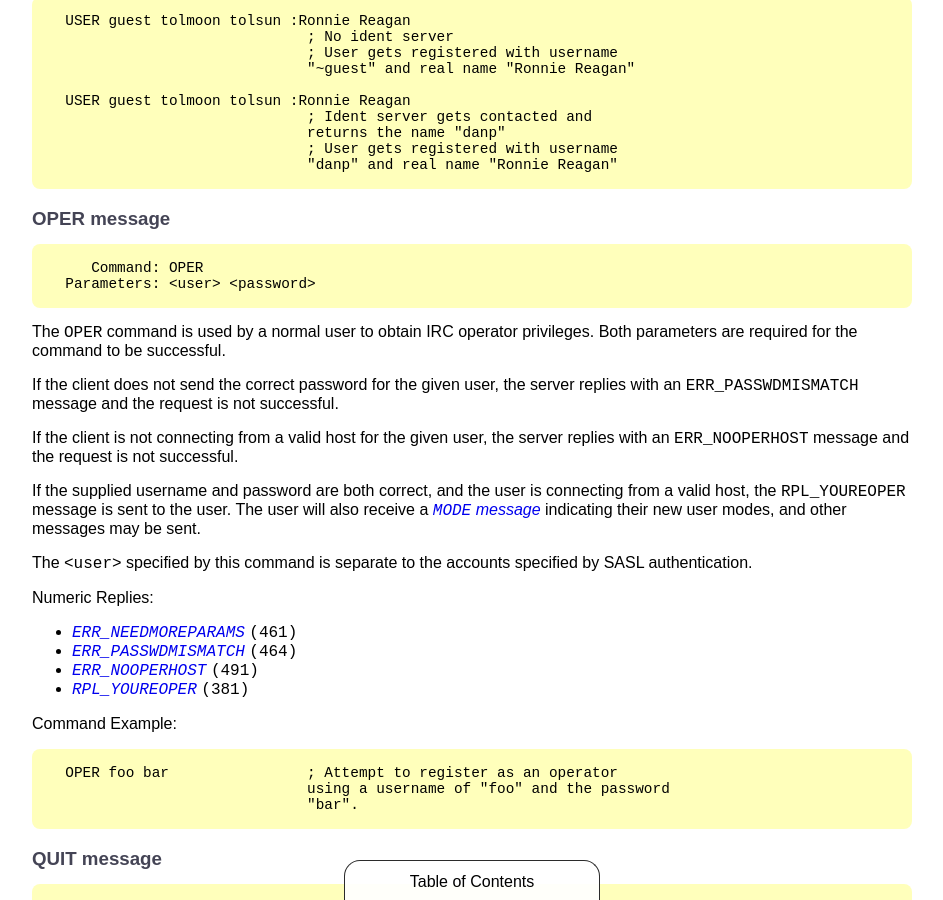
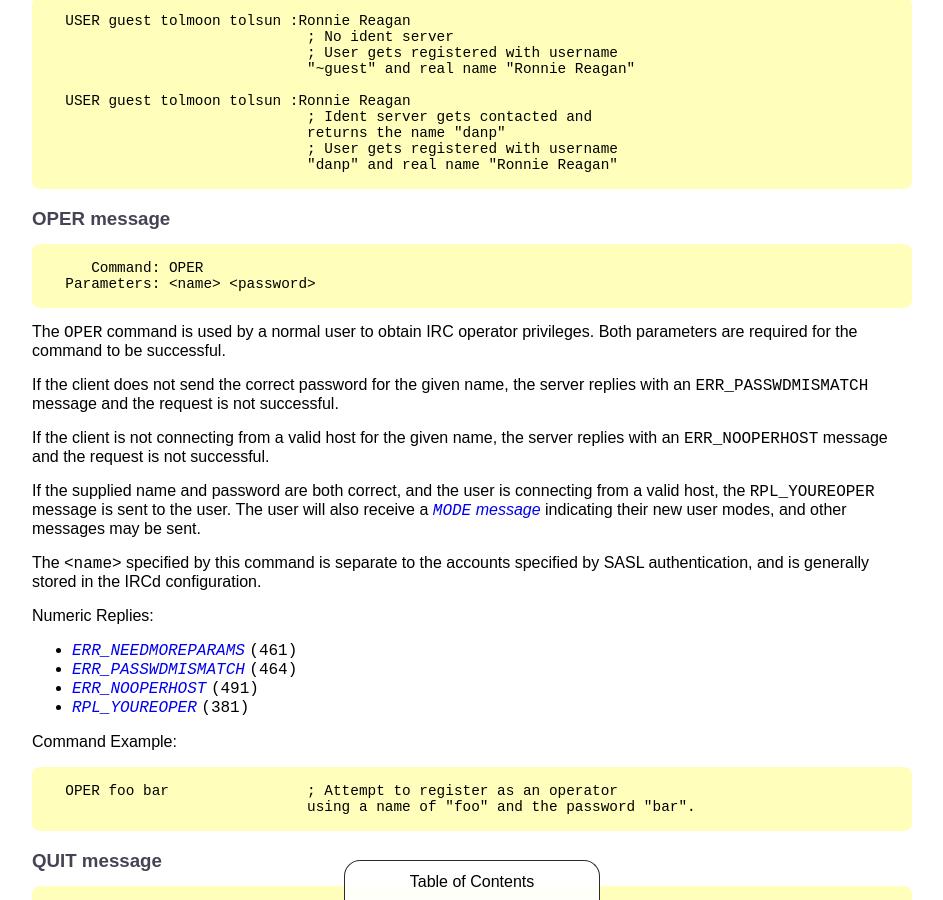
Before and after one commit to ircdocs/modern-irc, a Jekyll site: the page built from index.md, in a window 1280 px wide and 900 px high, scrolled down 13652 px. Shown: the whole window, without its empty margins (168-1111 px from the left). Built offline with Jekyll 4.4.1, drawn with Linux system fonts in a browser that asks for light colours.

Commit message:
OPER: Change <user> to <name>, makes more sense

```diff
--- a/index.md
+++ b/index.md
@@ -577,17 +577,17 @@ Command Examples:
 ### OPER message
 
          Command: OPER
-      Parameters: <user> <password>
+      Parameters: <name> <password>
 
 The `OPER` command is used by a normal user to obtain IRC operator privileges. Both parameters are required for the command to be successful.
 
-If the client does not send the correct password for the given user, the server replies with an `ERR_PASSWDMISMATCH` message and the request is not successful.
+If the client does not send the correct password for the given name, the server replies with an `ERR_PASSWDMISMATCH` message and the request is not successful.
 
-If the client is not connecting from a valid host for the given user, the server replies with an `ERR_NOOPERHOST` message and the request is not successful.
+If the client is not connecting from a valid host for the given name, the server replies with an `ERR_NOOPERHOST` message and the request is not successful.
 
-If the supplied username and password are both correct, and the user is connecting from a valid host, the `RPL_YOUREOPER` message is sent to the user. The user will also receive a [`MODE` message](#mode-message) indicating their new user modes, and other messages may be sent.
+If the supplied name and password are both correct, and the user is connecting from a valid host, the `RPL_YOUREOPER` message is sent to the user. The user will also receive a [`MODE` message](#mode-message) indicating their new user modes, and other messages may be sent.
 
-The `<user>` specified by this command is separate to the accounts specified by SASL authentication.
+The `<name>` specified by this command is separate to the accounts specified by SASL authentication, and is generally stored in the IRCd configuration.
 
 Numeric Replies:
 
@@ -599,8 +599,7 @@ Numeric Replies:
 Command Example:
 
       OPER foo bar                ; Attempt to register as an operator
-                                  using a username of "foo" and the password
-                                  "bar".
+                                  using a name of "foo" and the password "bar".
 
 ### QUIT message
 
```
